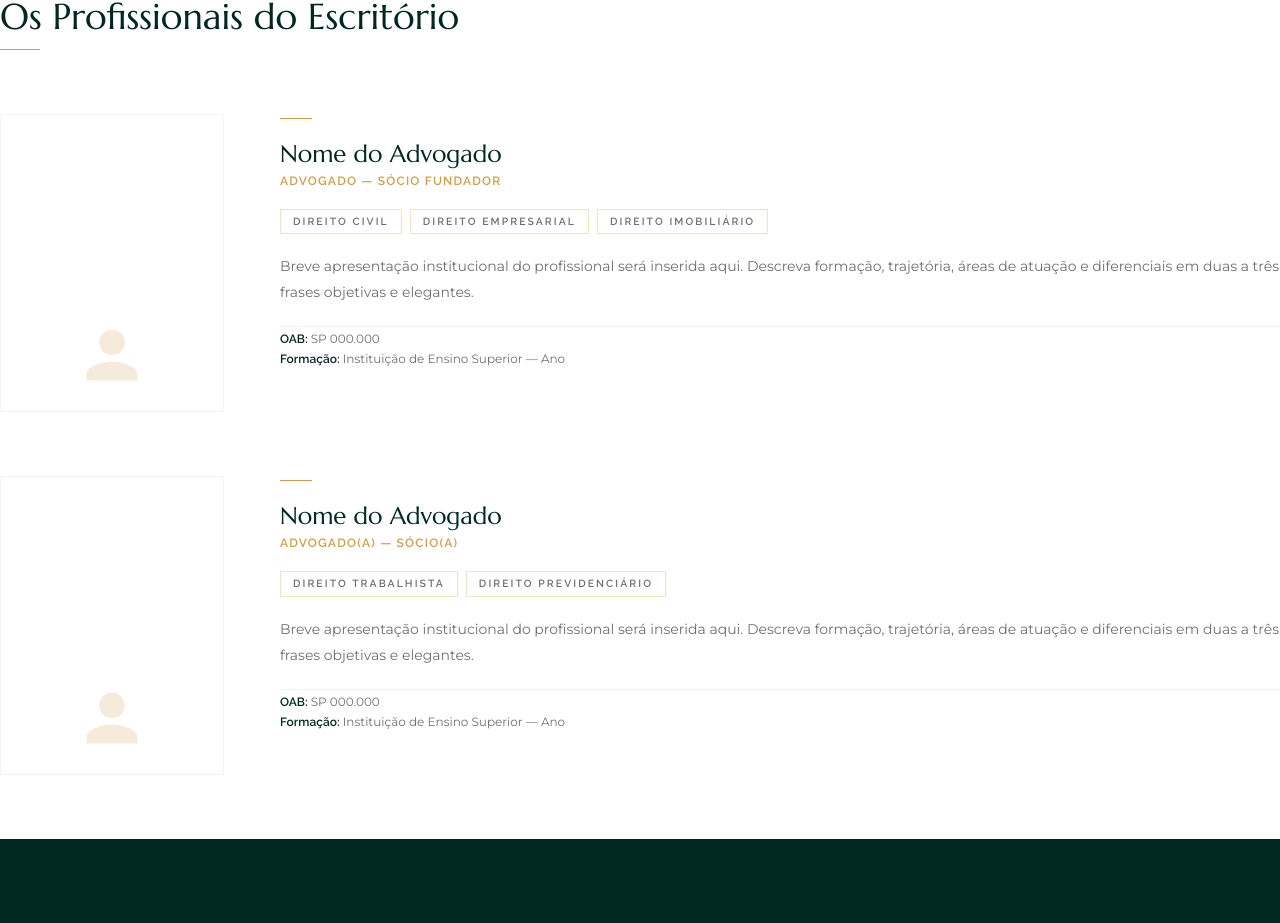
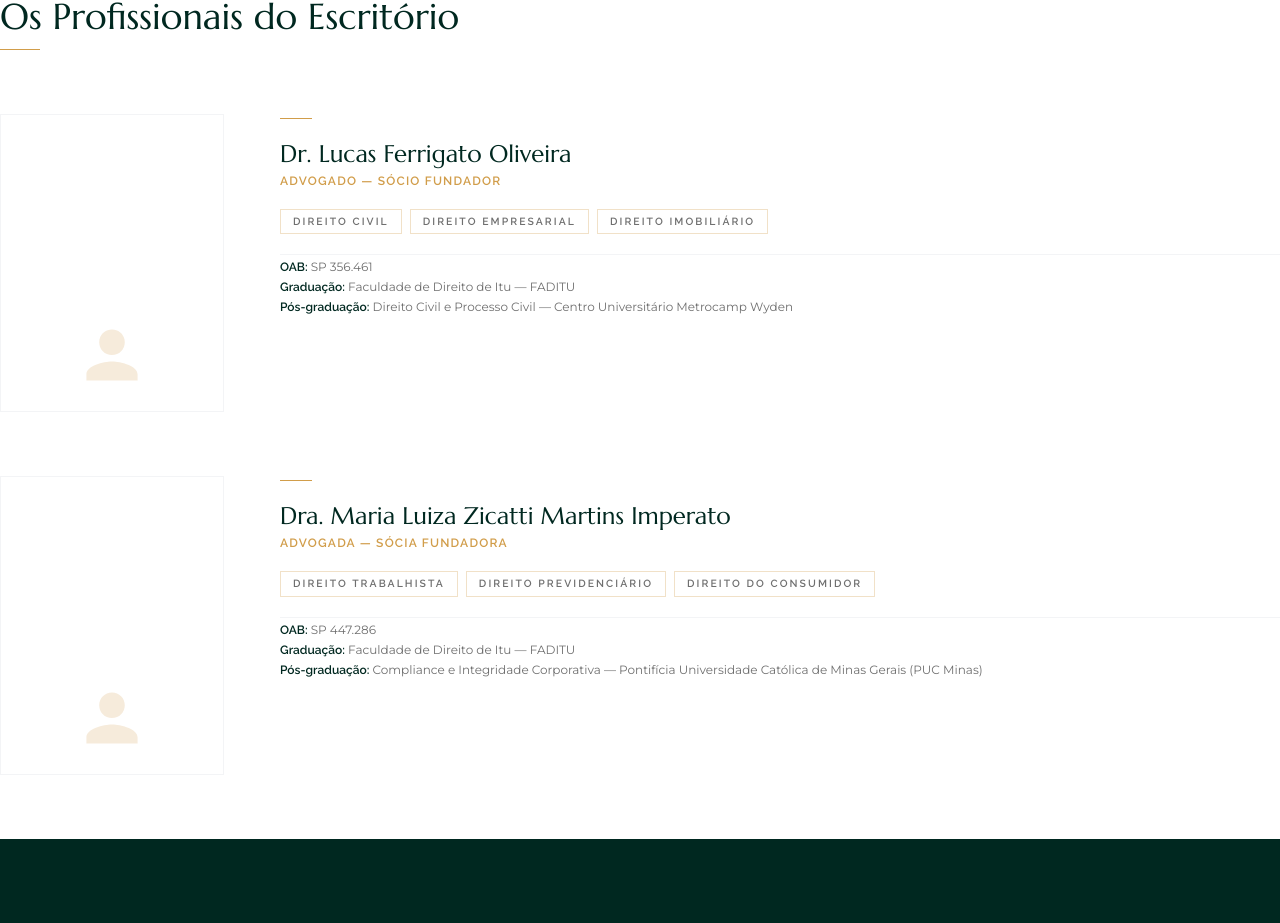
Before and after one commit to caioimpe/ferr-impe-adv, a Nuxt app: page /quem-somos in a window 1280 px wide. Shown: the part 933-1856 px from the top of the page. Built offline with nearby package versions, Linux system fonts and the light colour scheme.

Commit message:
feat: remove Direito Criminal e atualiza dados dos advogados em Quem Somos

```diff
--- a/components/sections/PracticeAreasPreview.vue
+++ b/components/sections/PracticeAreasPreview.vue
@@ -43,6 +43,5 @@ const areas = [
   { slug: 'direito-empresarial',   name: 'Direito Empresarial',    description: 'Constituição de empresas, contratos e recuperação judicial.' },
   { slug: 'direito-previdenciario',name: 'Direito Previdenciário', description: 'Benefícios, aposentadoria e revisões junto ao INSS.' },
   { slug: 'direito-imobiliario',   name: 'Direito Imobiliário',    description: 'Compra, venda, locação e regularização de imóveis.' },
-  { slug: 'direito-criminal',      name: 'Direito Criminal',       description: 'Defesa técnica em inquéritos e processos criminais.' },
 ]
 </script>
--- a/components/ui/AttorneyProfileCard.vue
+++ b/components/ui/AttorneyProfileCard.vue
@@ -66,28 +66,23 @@
       </div>
 
       <!-- Biografia -->
-      <!--
-        SUBSTITUIR: attorney.bio → texto de apresentação (2-4 frases)
-      -->
-      <p class="text-sm font-body text-brand-grayDark leading-[1.85]">
+      <p v-if="attorney.bio" class="text-sm font-body text-brand-grayDark leading-[1.85]">
         {{ attorney.bio }}
       </p>
 
       <!-- OAB e formação -->
-      <div v-if="attorney.oab || attorney.education" class="flex flex-col gap-1 pt-1 border-t border-gray-100">
+      <div v-if="attorney.oab || attorney.education || attorney.postGrad" class="flex flex-col gap-1 pt-1 border-t border-gray-100">
         <p v-if="attorney.oab" class="text-xs font-body text-brand-grayDark">
           <span class="font-subheading font-semibold text-brand-green">OAB:</span>
-          <!--
-            SUBSTITUIR: attorney.oab → número de inscrição real
-          -->
           {{ attorney.oab }}
         </p>
         <p v-if="attorney.education" class="text-xs font-body text-brand-grayDark">
-          <span class="font-subheading font-semibold text-brand-green">Formação:</span>
-          <!--
-            SUBSTITUIR: attorney.education → instituição e ano, ex: "Unip — 2010"
-          -->
+          <span class="font-subheading font-semibold text-brand-green">Graduação:</span>
           {{ attorney.education }}
+        </p>
+        <p v-if="attorney.postGrad" class="text-xs font-body text-brand-grayDark">
+          <span class="font-subheading font-semibold text-brand-green">Pós-graduação:</span>
+          {{ attorney.postGrad }}
         </p>
       </div>
 
@@ -100,10 +95,11 @@
 export interface Attorney {
   name:          string
   role:          string
-  bio:           string
+  bio?:          string
   photo?:        string
   oab?:          string
   education?:    string
+  postGrad?:     string
   specialties?:  string[]
 }
 
--- a/pages/areas-de-atuacao.vue
+++ b/pages/areas-de-atuacao.vue
@@ -82,11 +82,6 @@ const areas = [
     description: 'Compra, venda e locação de imóveis. Usucapião, regularização fundiária e distrato imobiliário.',
   },
   {
-    slug: 'direito-criminal',
-    name: 'Direito Criminal',
-    description: 'Defesa técnica em inquéritos policiais, ações penais e habeas corpus.',
-  },
-  {
     slug: 'direito-consumidor',
     name: 'Direito do Consumidor',
     description: 'Ações contra fornecedores, bancos e prestadoras de serviço. Danos materiais e morais.',
--- a/pages/quem-somos.vue
+++ b/pages/quem-somos.vue
@@ -96,22 +96,22 @@ useHead({
  */
 const attorneys: Attorney[] = [
   {
-    name:  'Nome do Advogado',
-    role:  'Advogado — Sócio Fundador',
-    bio:   'Breve apresentação institucional do profissional será inserida aqui. Descreva formação, trajetória, áreas de atuação e diferenciais em duas a três frases objetivas e elegantes.',
-    oab:       'SP 000.000',
-    education: 'Instituição de Ensino Superior — Ano',
+    name:      'Dr. Lucas Ferrigato Oliveira',
+    role:      'Advogado — Sócio Fundador',
+    oab:       'SP 356.461',
+    education: 'Faculdade de Direito de Itu — FADITU',
+    postGrad:  'Direito Civil e Processo Civil — Centro Universitário Metrocamp Wyden',
     specialties: ['Direito Civil', 'Direito Empresarial', 'Direito Imobiliário'],
-    // photo: '/images/team/advogado-1.jpg',
+    // photo: '/images/team/lucas-ferrigato.jpg',
   },
   {
-    name:  'Nome do Advogado',
-    role:  'Advogado(a) — Sócio(a)',
-    bio:   'Breve apresentação institucional do profissional será inserida aqui. Descreva formação, trajetória, áreas de atuação e diferenciais em duas a três frases objetivas e elegantes.',
-    oab:       'SP 000.000',
-    education: 'Instituição de Ensino Superior — Ano',
-    specialties: ['Direito Trabalhista', 'Direito Previdenciário'],
-    // photo: '/images/team/advogado-2.jpg',
+    name:      'Dra. Maria Luiza Zicatti Martins Imperato',
+    role:      'Advogada — Sócia Fundadora',
+    oab:       'SP 447.286',
+    education: 'Faculdade de Direito de Itu — FADITU',
+    postGrad:  'Compliance e Integridade Corporativa — Pontifícia Universidade Católica de Minas Gerais (PUC Minas)',
+    specialties: ['Direito Trabalhista', 'Direito Previdenciário', 'Direito do Consumidor'],
+    // photo: '/images/team/maria-luiza-imperato.jpg',
   },
 ]
 </script>
```
